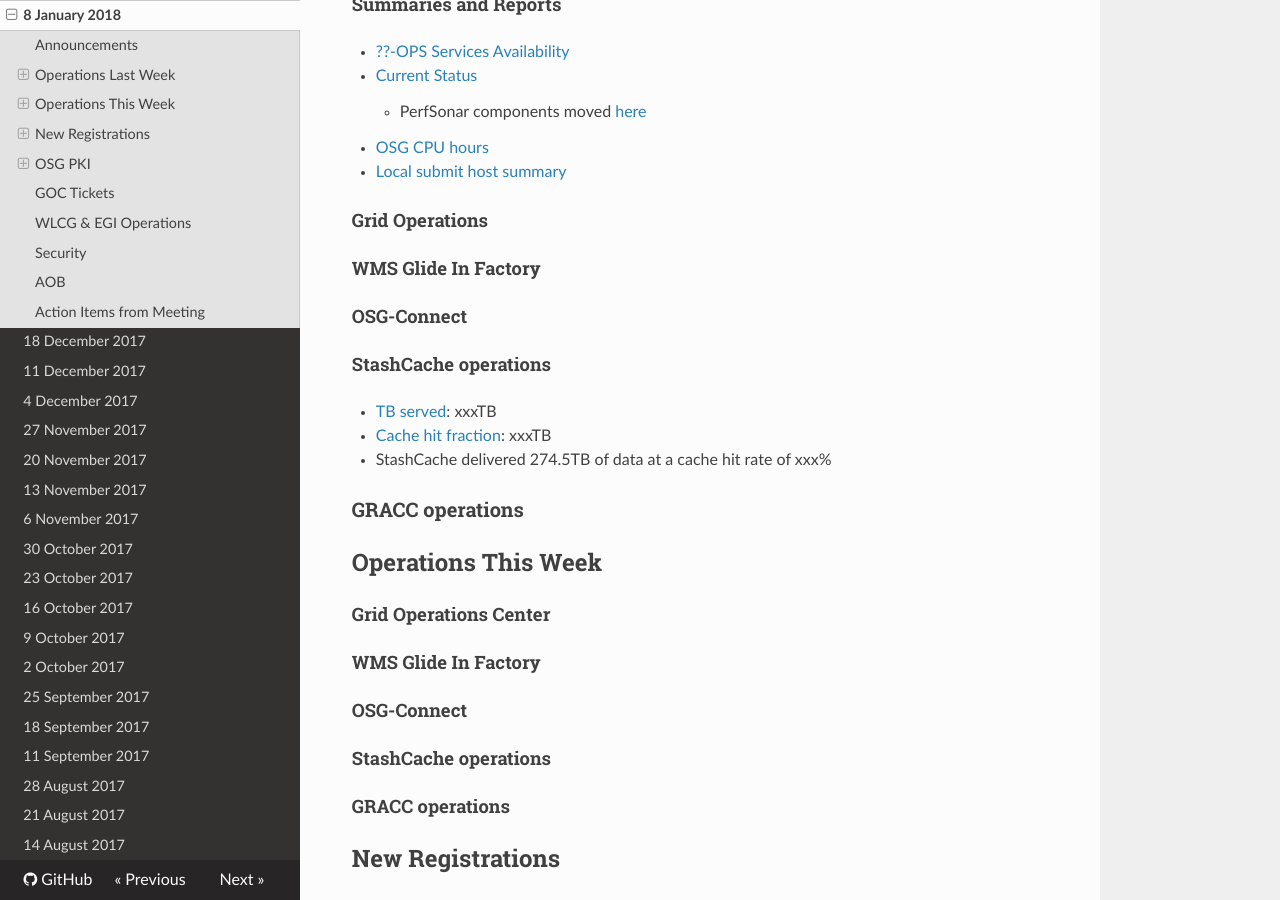
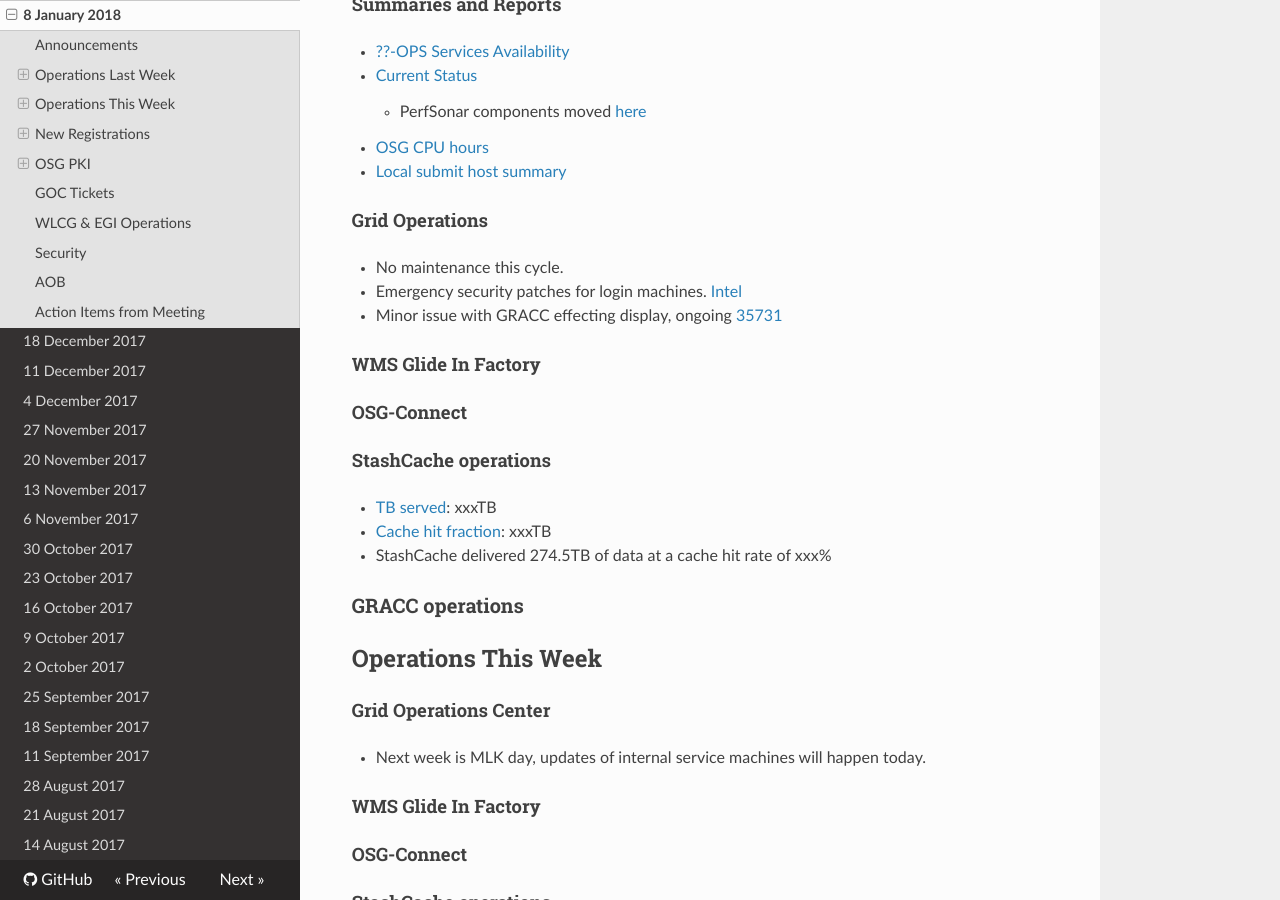
Before and after one commit to osg-htc/operations, an MkDocs documentation site: the page built from docs/WeeklyMinutes/08Jan2018.md, in a window 1280 px wide and 900 px high, scrolled down 520 px. Built offline with MkDocs 1.6.1, drawn with Linux system fonts in a browser that asks for light colours; nearby versions of some CDN libraries; old or Windows-style settings are respelled for this version of MkDocs.

Commit message:
Update 08Jan2018.md

```diff
--- a/docs/WeeklyMinutes/08Jan2018.md
+++ b/docs/WeeklyMinutes/08Jan2018.md
@@ -19,7 +19,9 @@
    * [Local submit host summary](http://osg-flock.grid.iu.edu/overview/)
 
 #### Grid Operations
-
+   * No maintenance this cycle.
+   * Emergency security patches for login machines. [Intel](https://newsroom.intel.com/news/intel-responds-to-security-research-findings/)
+   * Minor issue with GRACC effecting display, ongoing [35731](https://ticket.grid.iu.edu/35731)
 
 #### WMS Glide In Factory
 
@@ -35,6 +37,7 @@
 ## Operations This Week
 
 #### Grid Operations Center
+   * Next week is MLK day, updates of internal service machines will happen today.
 
 #### WMS Glide In Factory
 
```
